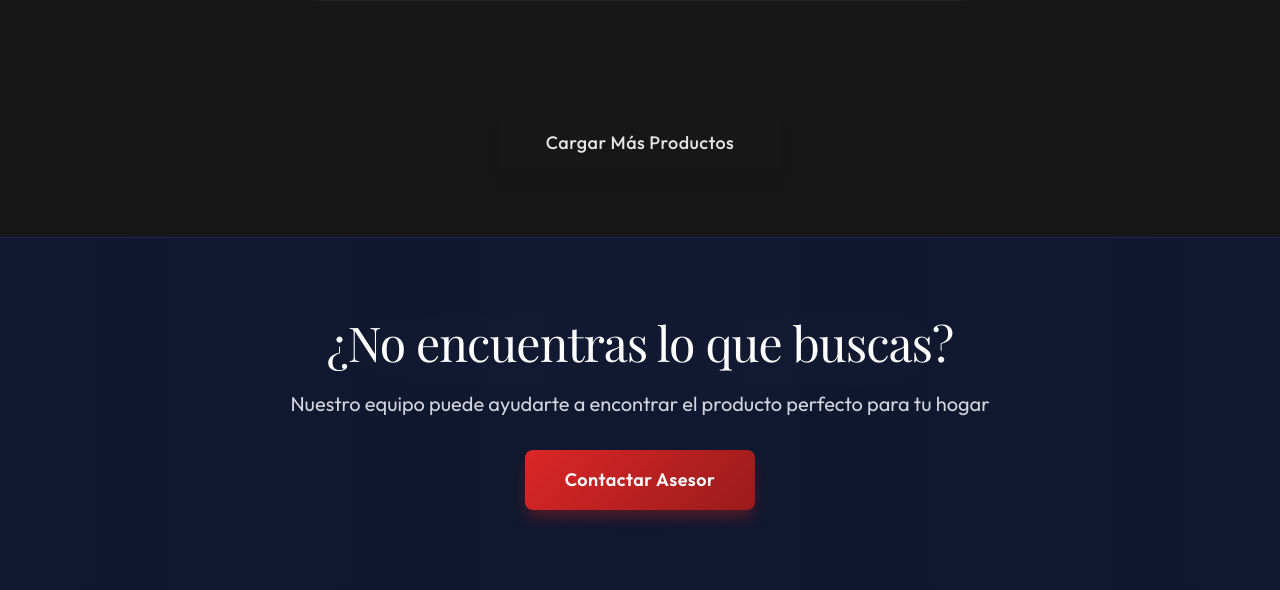
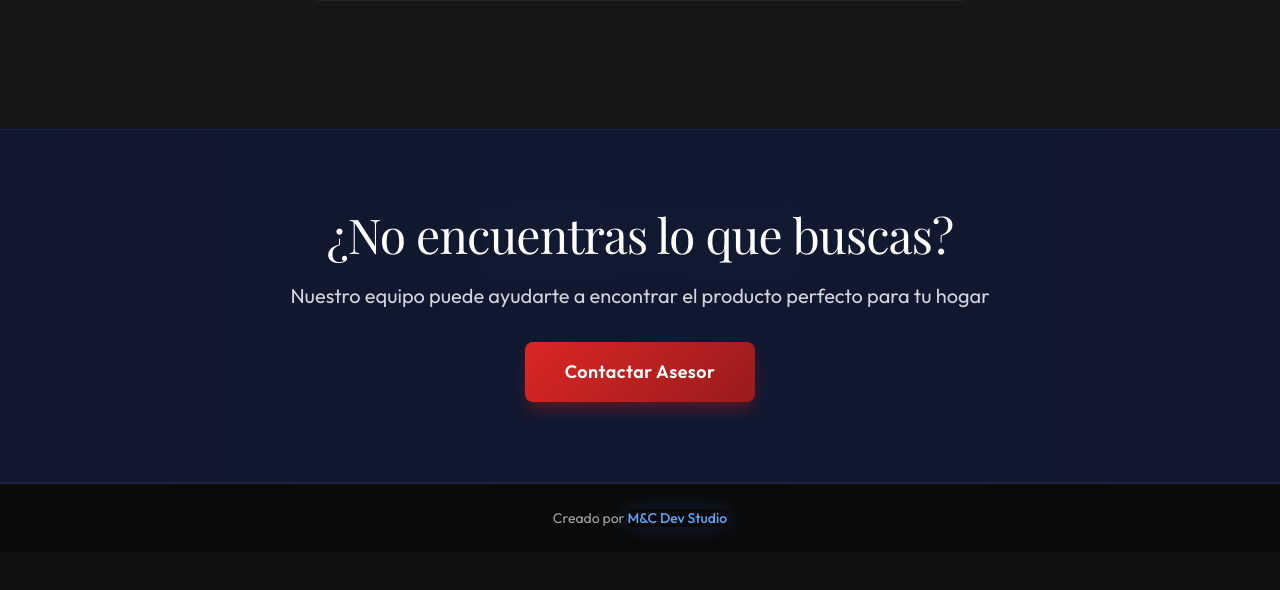
Before and after one commit to Manulynx/kitaluro, a Django app: page /productos/ in a window 1280 px wide. Shown: the part 1021-1611 px from the top of the page. After the commit the page ends 1549 px from the top, so only its background shows below. Run offline with Django 5.2, Linux system fonts and the light colour scheme; data that the repository does not hold is empty; some libraries are stand-ins or nearby versions.

Commit message:
CATALOGO

```diff
--- a/kitaluro/templates/base.html
+++ b/kitaluro/templates/base.html
@@ -207,7 +207,7 @@
               href="{% url 'productos:index' %}"
               class="{% if 'productos' in request.resolver_match.namespace and 'admin' not in request.resolver_match.url_name and request.resolver_match.url_name != 'nuevo_producto' and request.resolver_match.url_name != 'editar_producto' %}nav-link-active{% else %}text-neutral-600 dark:text-neutral-300 hover:text-neutral-900 dark:hover:text-white{% endif %} font-semibold text-lg transition-all duration-300 relative group"
             >
-              PRODUCTOS
+              CATÁLOGO
               <span
                 class="nav-underline absolute bottom-0 left-0 w-0 h-0.5 bg-blue-600 dark:bg-blue-400 group-hover:w-full transition-all duration-300"
               ></span>
@@ -343,7 +343,7 @@
                       d="M20 7l-8-4-8 4m16 0l-8 4m8-4v10l-8 4m0-10L4 7m8 4v10M4 7v10l8 4"
                     />
                   </svg>
-                  <span class="font-semibold">PRODUCTOS</span>
+                  <span class="font-semibold">CATÁLOGO</span>
                 </a>
               </li>
               <li>
--- a/productos/templates/index.html
+++ b/productos/templates/index.html
@@ -271,11 +271,7 @@
     </div>
 
     <!-- Load More -->
-    <div class="text-center mt-12">
-      <button class="btn-premium px-12 py-4 text-lg">
-        Cargar Más Productos
-      </button>
-    </div>
+
   </div>
 </section>
 
```
